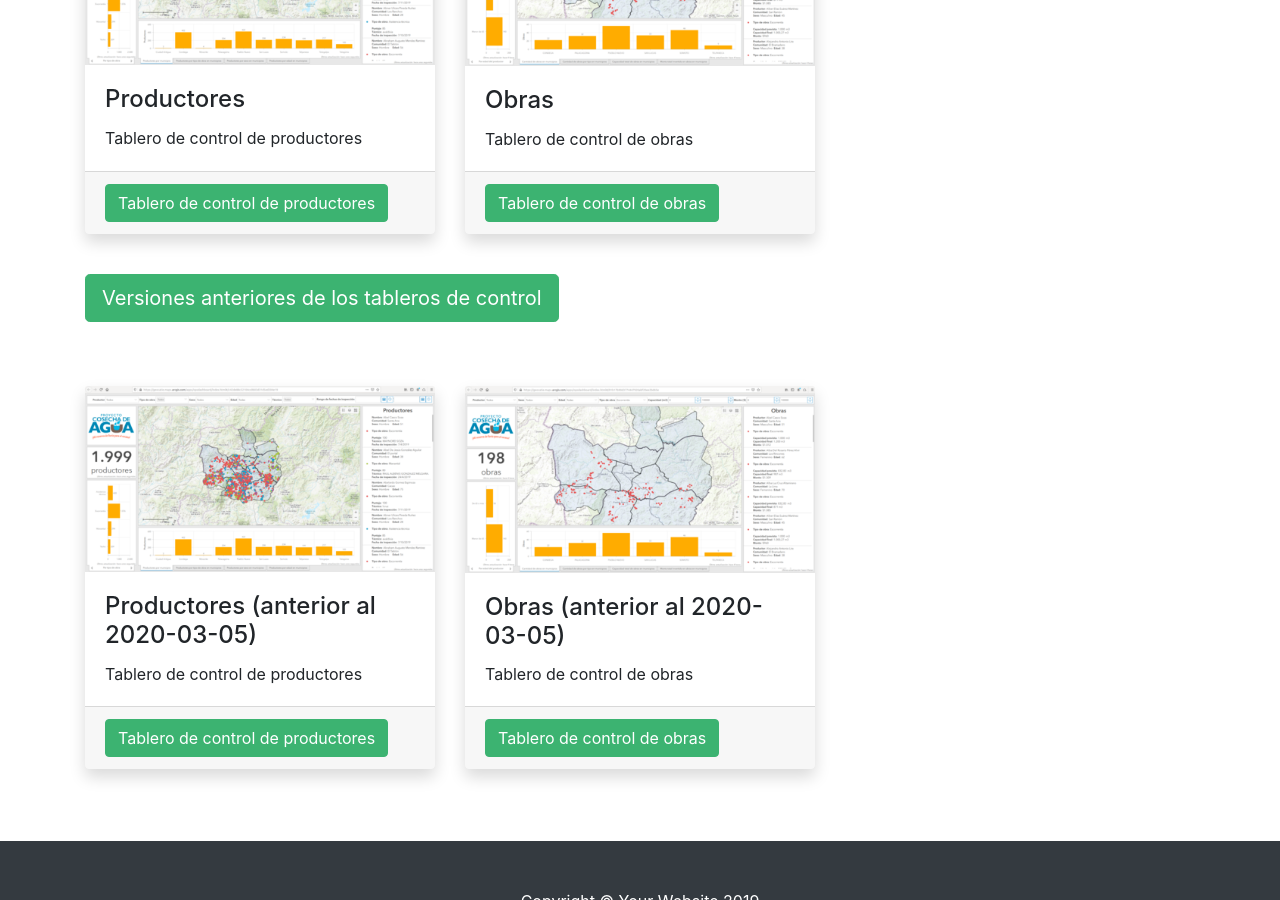
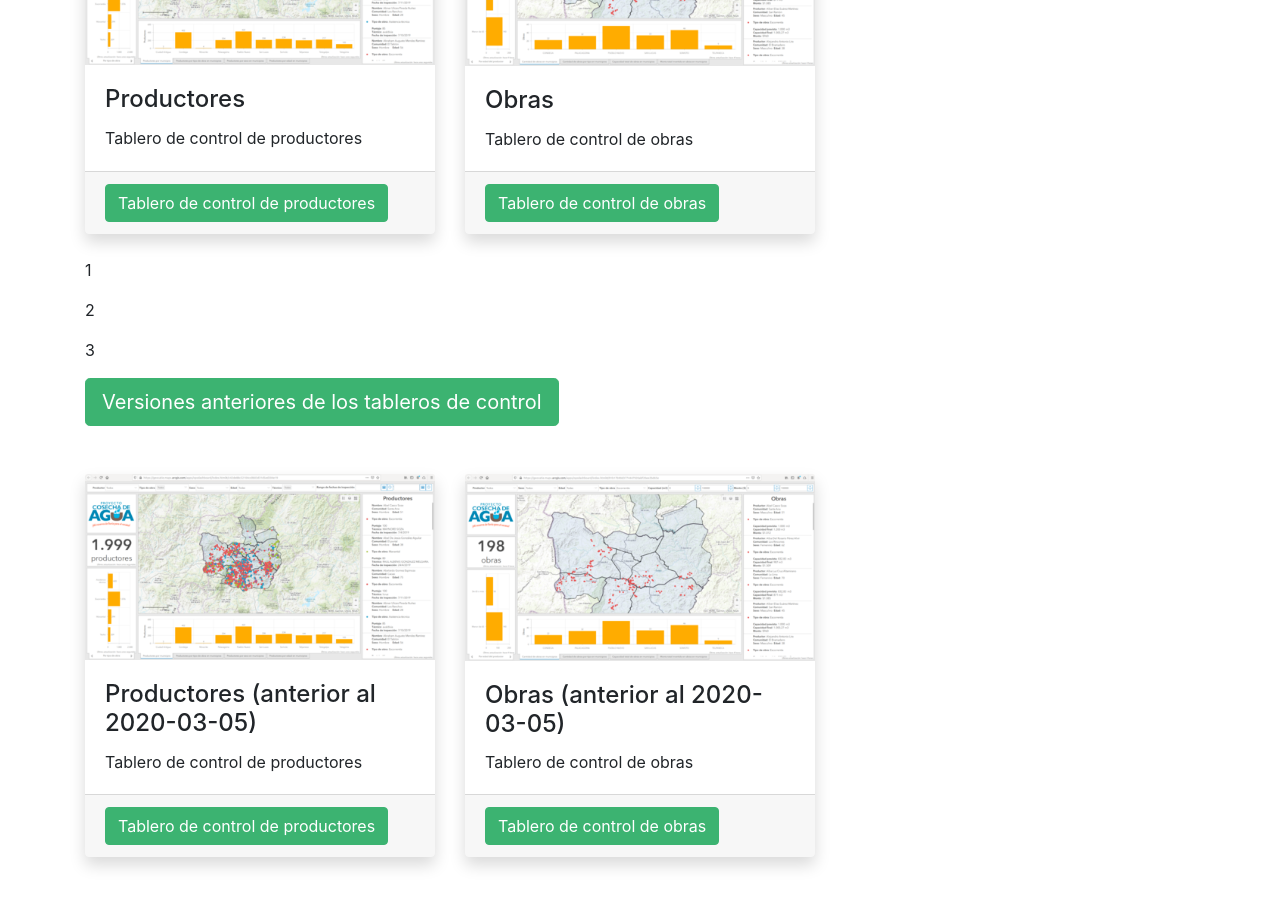
Before and after one commit to geo-cosecha-agua/geo-cosecha-agua.github.io, a Jekyll site: the page built from index.html, in a window 1280 px wide and 900 px high, scrolled down 1133 px. Built offline with Jekyll 4.4.1, drawn with Linux system fonts in a browser that asks for light colours.

Commit message:
Update index.html

```diff
--- a/index.html
+++ b/index.html
@@ -52,9 +52,9 @@ layout: default
 
 <div class="row">
   <div class="col-md-8 mb-5">
-    <p>
-    <p>
-    <p>
+    <p>1</p>
+    <p>2</p>
+    <p>3</p>
     <a class="btn btn-primary btn-lg" href="#">Versiones anteriores de los tableros de control</a>
   </div>
 </div>
```
